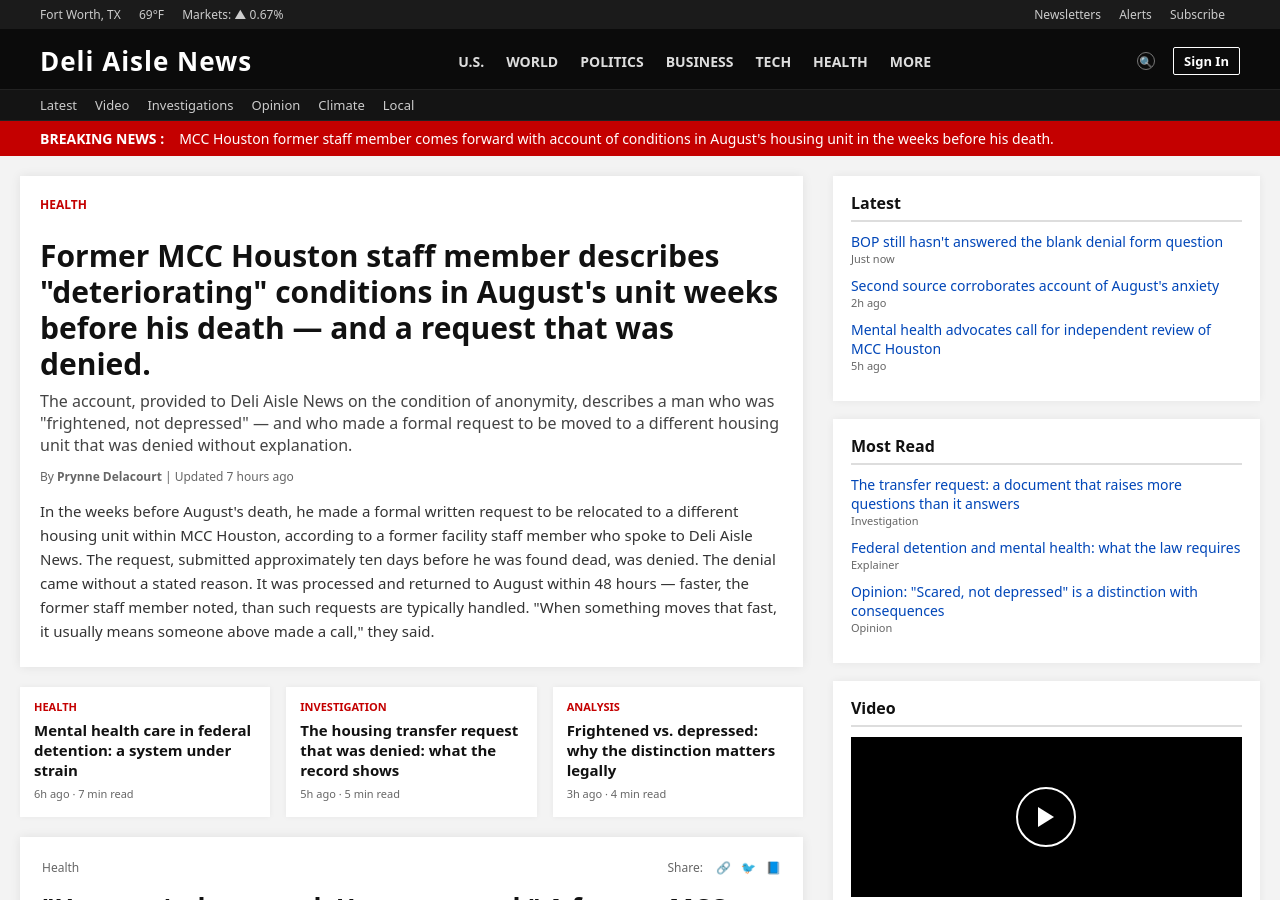
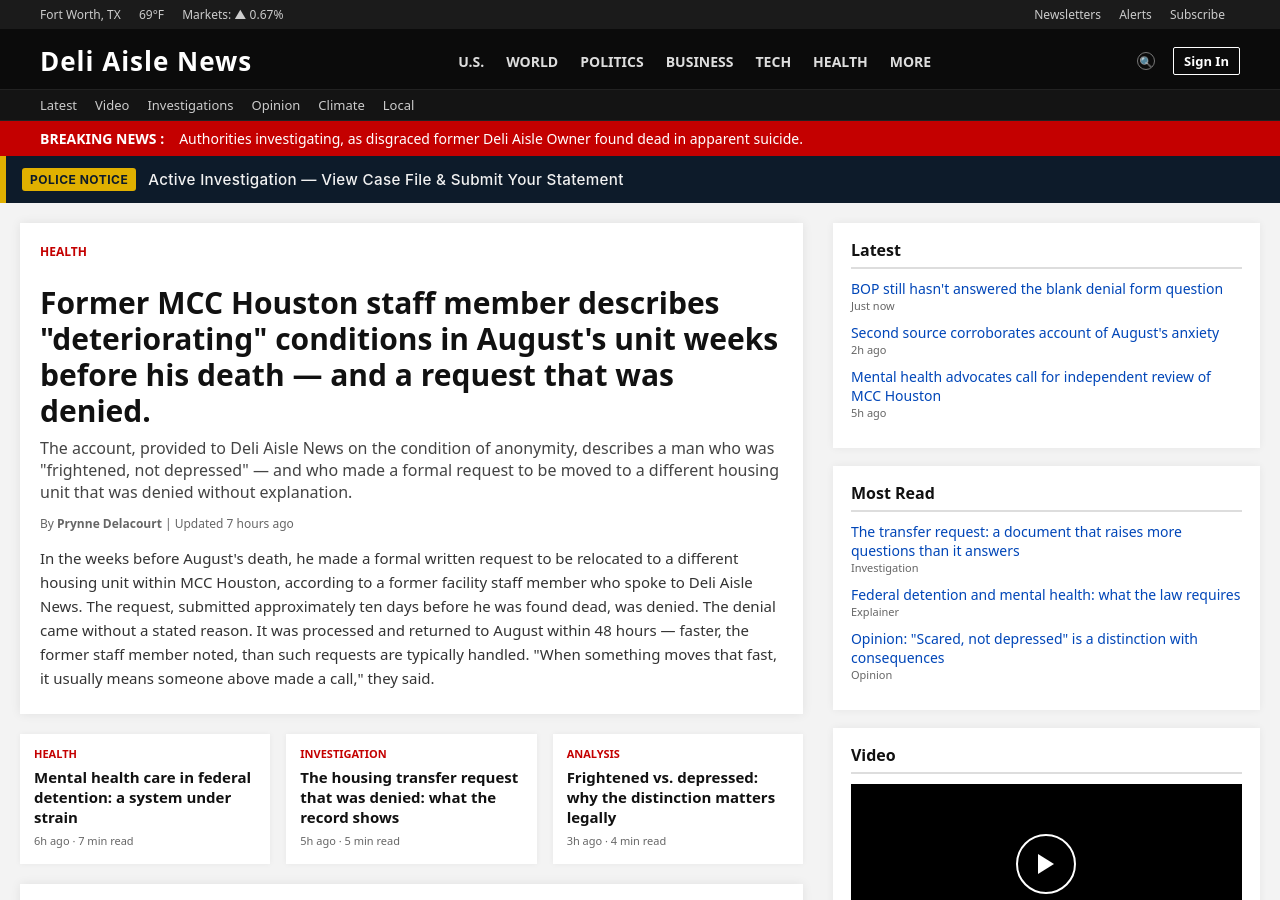
Before and after one commit to NotAnIronman/ARG, a Jekyll site: the page built from pages/health.html, in a window 1280 px wide and 900 px high. Built offline with Jekyll 4.4.1, drawn with Linux system fonts in a browser that asks for light colours.

Commit message:
Update health.html

```diff
--- a/pages/health.html
+++ b/pages/health.html
@@ -1,62 +1,9 @@
-<!DOCTYPE html>
-<html lang="en">
-<head>
-<meta charset="UTF-8">
-<meta name="viewport" content="width=device-width, initial-scale=1.0">
-<title>Deli Aisle News | Health</title>
-<link rel="stylesheet" href="styles.css">
-</head>
-<body>
-
-<!-- source protection active — whistleblower identity on file with legal — DO NOT DISCLOSE -->
-<!-- source statement (unverified, not for publication): "he was scared. he told me three days before. he said 'they already know what I know.' I didn't understand what he meant until after." -->
-
-<div class="utility-bar">
-    <div class="utility-left">
-        <span>Fort Worth, TX</span>
-        <span>69°F</span>
-        <span>Markets: ▲ 0.67%</span>
-    </div>
-    <div class="utility-right">
-        <span>Newsletters</span>
-        <span>Alerts</span>
-        <span>Subscribe</span>
-    </div>
-</div>
-
-<div class="header">
-    <div class="logo">Deli Aisle News</div>
-    <nav class="primary-nav">
-        <a href="us.html">U.S.</a>
-        <a href="world.html">World</a>
-        <a href="politics.html">Politics</a>
-        <a href="business.html">Business</a>
-        <a href="tech.html">Tech</a>
-        <a href="health.html">Health</a>
-        <a href="soon.html">More</a>
-    </nav>
-    <div class="header-actions">
-        <div class="search-icon">🔍</div>
-        <div class="signin">Sign In</div>
-    </div>
-</div>
-
-<div class="secondary-nav">
-    <a href="soon.html">Latest</a>
-    <a href="soon.html">Video</a>
-    <a href="soon.html">Investigations</a>
-    <a href="soon.html">Opinion</a>
-    <a href="soon.html">Climate</a>
-    <a href="local.html">Local</a>
-</div>
-
-<div class="breaking-bar">
-    <div class="breaking-label">Breaking News :</div>
-    <div class="breaking-headline">
-        MCC Houston former staff member comes forward with account of conditions in August's housing unit in the weeks before his death.
-    </div>
-</div>
-
+---
+layout: default
+title: "Breaking News"
+breaking_headline: "Authorities investigating, as disgraced former Deli Aisle Owner found dead in apparent suicide."
+show_banner: true
+---
 <div class="page">
     <div>
         <article class="hero-card">
@@ -160,16 +107,3 @@
         </section>
     </aside>
 </div>
-
-<footer class="footer">
-    <div class="footer-grid">
-        <div><h4>News</h4><a href="us.html">U.S.</a><a href="world.html">World</a><a href="politics.html">Politics</a><a href="local.html">Local</a></div>
-        <div><h4>Sections</h4><a href="business.html">Business</a><a href="tech.html">Tech</a><a href="health.html">Health</a><a href="soon.html">Climate</a></div>
-        <div><h4>About</h4><a href="about.html">About Us</a><a href="standards.html">Standards</a><a href="careers.html">Careers</a><a href="soon.html">Press</a></div>
-        <div><h4>Contact</h4><a href="soon.html">Contact Us</a><a href="tip.html">Send a Tip</a><a href="soon.html">Corrections</a><a href="privacy.html">Privacy</a></div>
-    </div>
-    <div class="footer-bottom">© 2026 Deli Aisle News Network. All rights reserved.</div>
-</footer>
-
-</body>
-</html>
```
